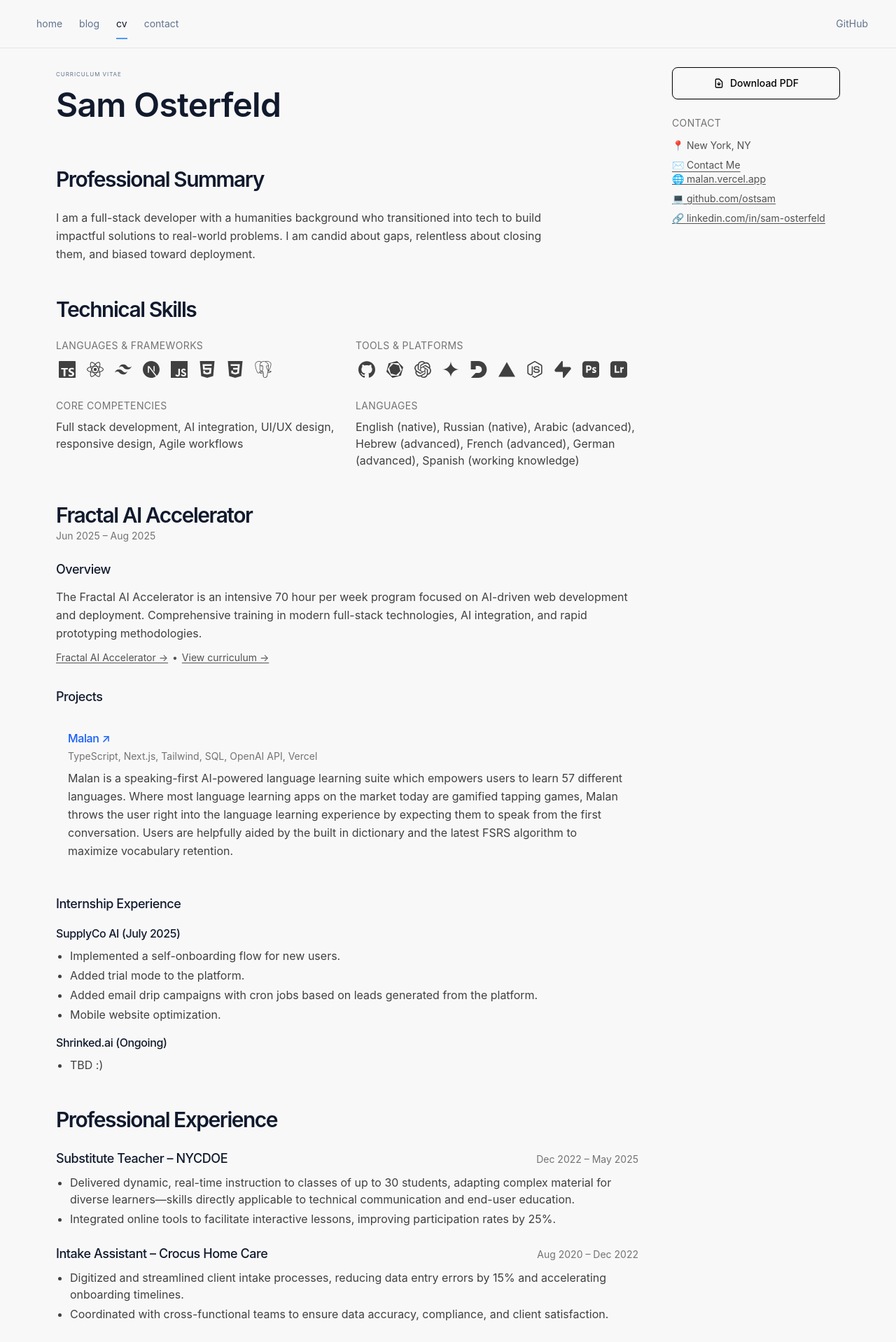
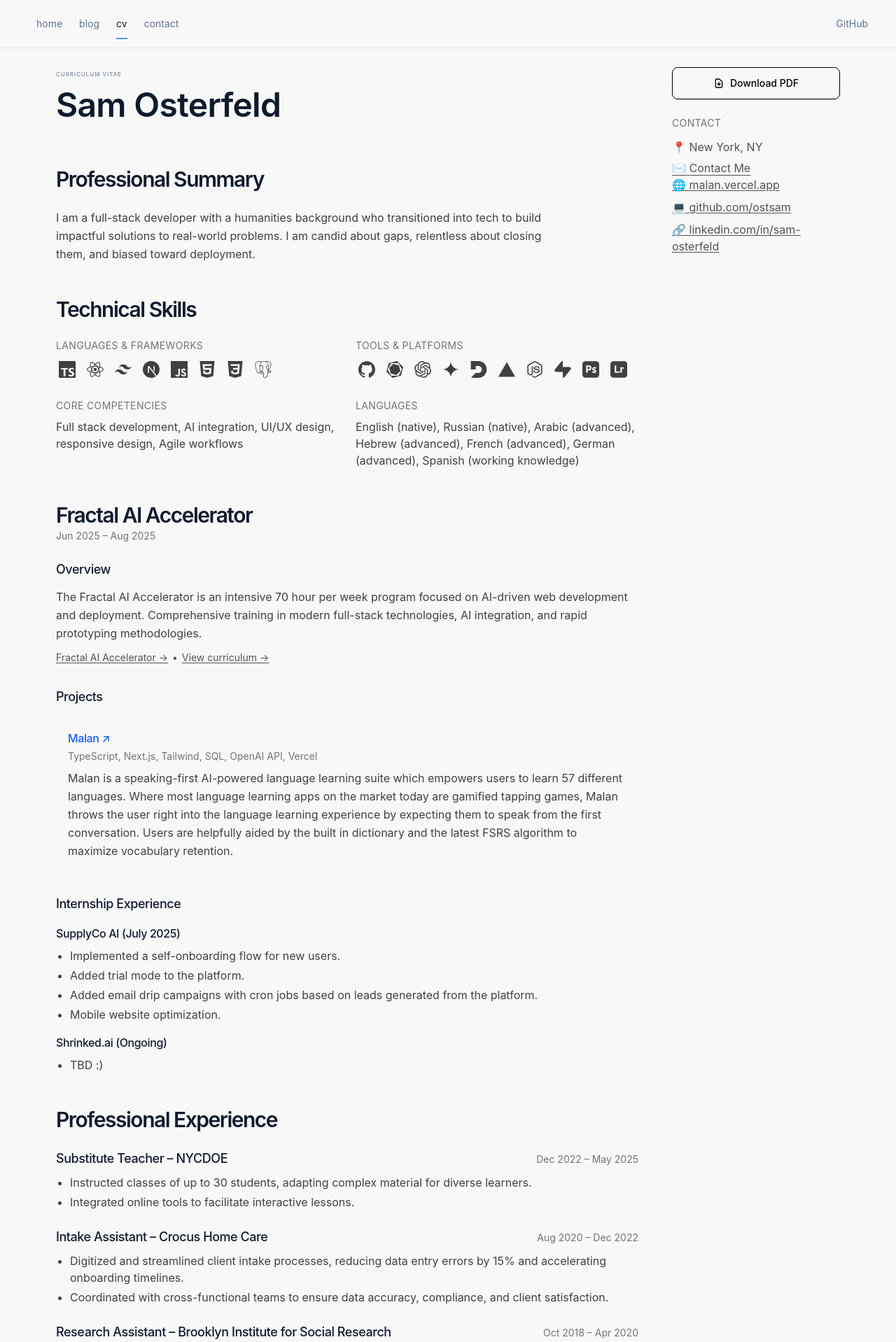
Before and after one commit to ostsam/portfolioAndBlog, a Next.js app: page /cv in a window 1280 px wide. Shown: the top 1918 px of the page at 70% size. Built offline with nearby package versions, Linux system fonts and the light colour scheme.

Commit message:
tweak resume

```diff
--- a/app/cv/data/resume-data.ts
+++ b/app/cv/data/resume-data.ts
@@ -116,8 +116,8 @@
 			title: "Substitute Teacher – NYCDOE",
 			dates: "Dec 2022 – May 2025",
 			responsibilities: [
-				"Delivered dynamic, real-time instruction to classes of up to 30 students, adapting complex material for diverse learners—skills directly applicable to technical communication and end-user education.",
-				"Integrated online tools to facilitate interactive lessons, improving participation rates by 25%.",
+				"Instructed classes of up to 30 students, adapting complex material for diverse learners.",
+				"Integrated online tools to facilitate interactive lessons.",
 			],
 		},
 		{
--- a/app/cv/page.tsx
+++ b/app/cv/page.tsx
@@ -352,8 +352,8 @@
 						<p className="text-sm text-neutral-500 dark:text-neutral-400 uppercase tracking-wide mb-3">
 							Contact
 						</p>
-						<div className="space-y-2 text-sm">
-							<p className="text-neutral-600 dark:text-neutral-300">
+						<div className="space-y-2 text-med">
+							<p className="text-neutral-600 dark:text-neutral-300 mb-1.5">
 								📍 {resumeData.personalInfo.location}
 							</p>
 							<ObfuscatedEmail />
```
